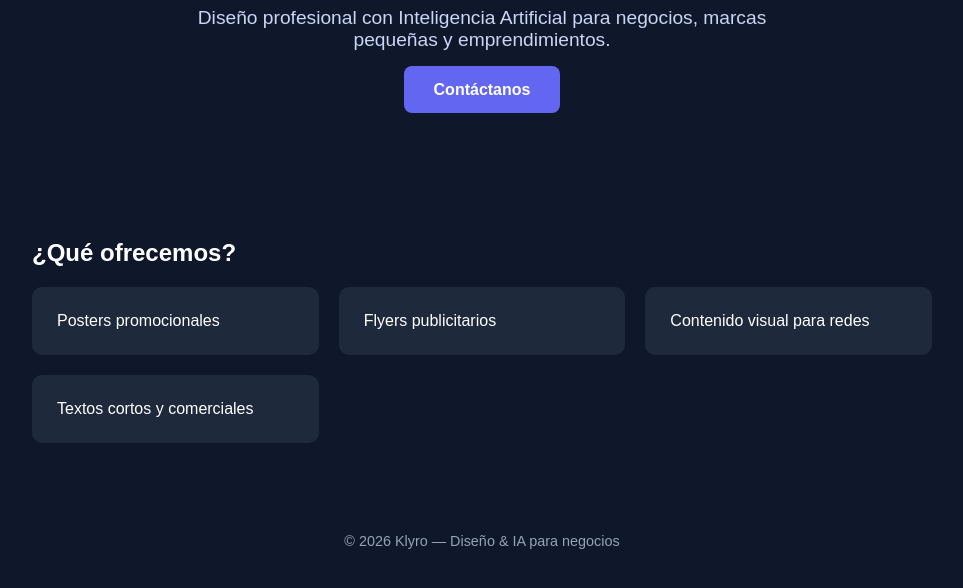
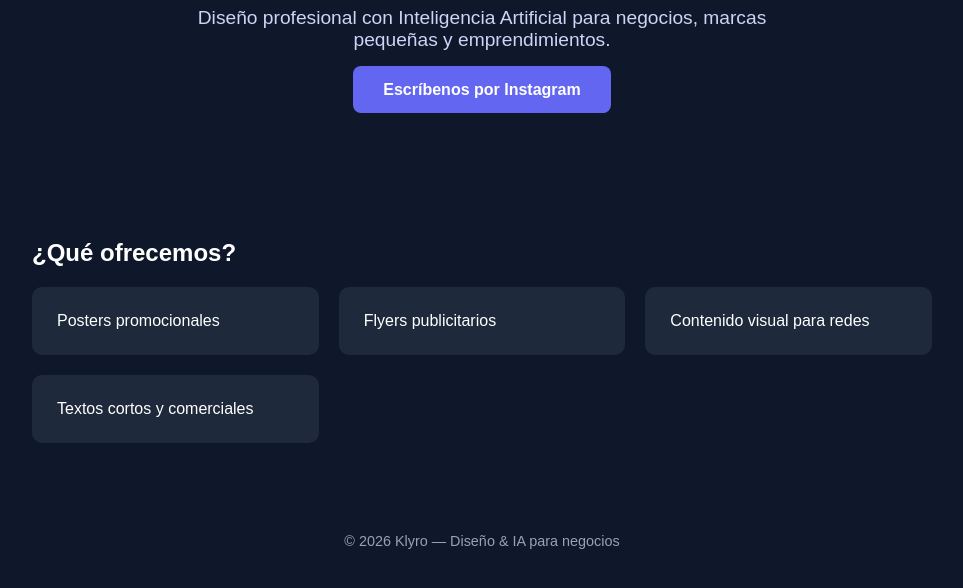
Before and after one commit to Nicolas-blip300/Klyro, a plain HTML site: page index.html in a window 1280 px wide. Shown: the part 150-738 px from the top of the page, without its empty margins (158-1121 px from the left). Drawn offline with Linux system fonts and the light colour scheme.

Commit message:
Update index.html

```diff
--- a/index.html
+++ b/index.html
@@ -65,7 +65,9 @@
   <h1>Klyro | Diseño & IA</h1>
   <p>Diseño profesional con Inteligencia Artificial para negocios, marcas pequeñas y emprendimientos.</p>
   <div class="cta">
-    <a href="#">Contáctanos</a>
+    <a href="https://instagram.com/klyro.design" target="_blank">
+  Escríbenos por Instagram
+</a>
   </div>
 </header>
 
```
